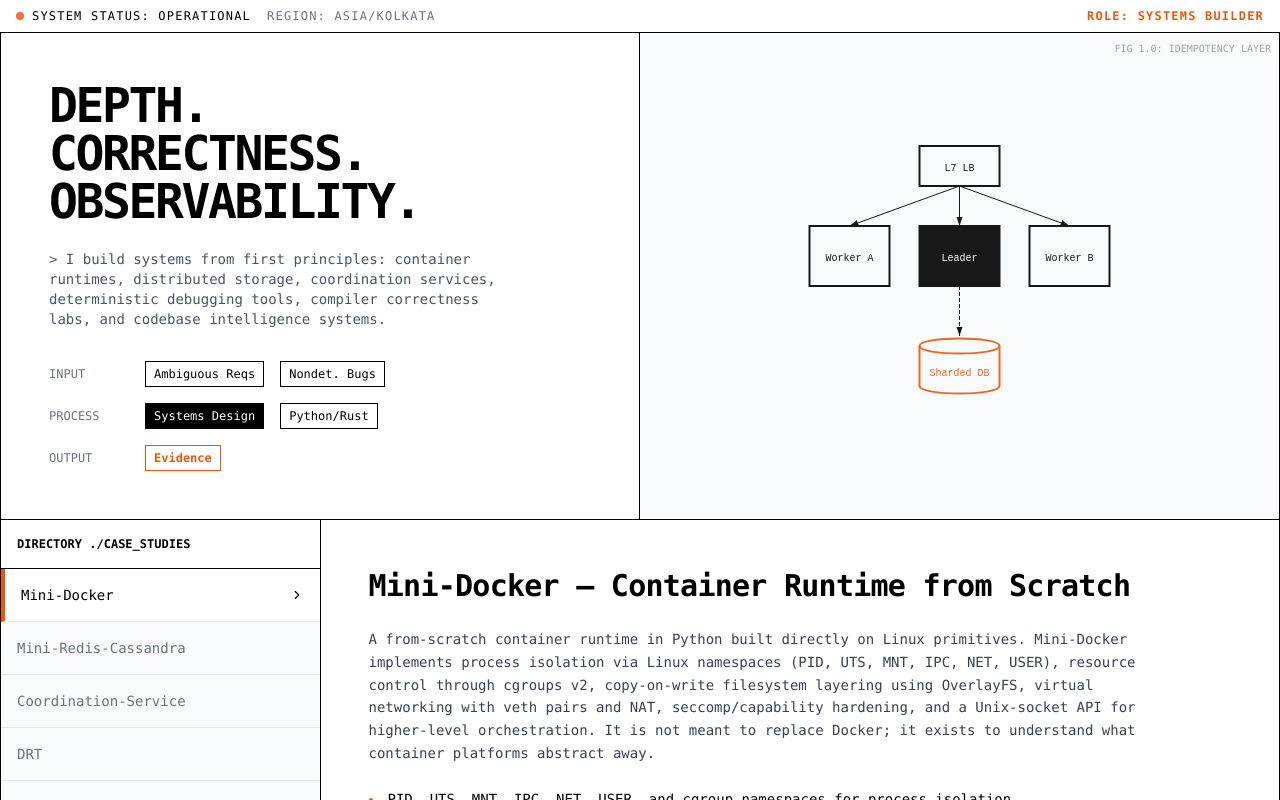
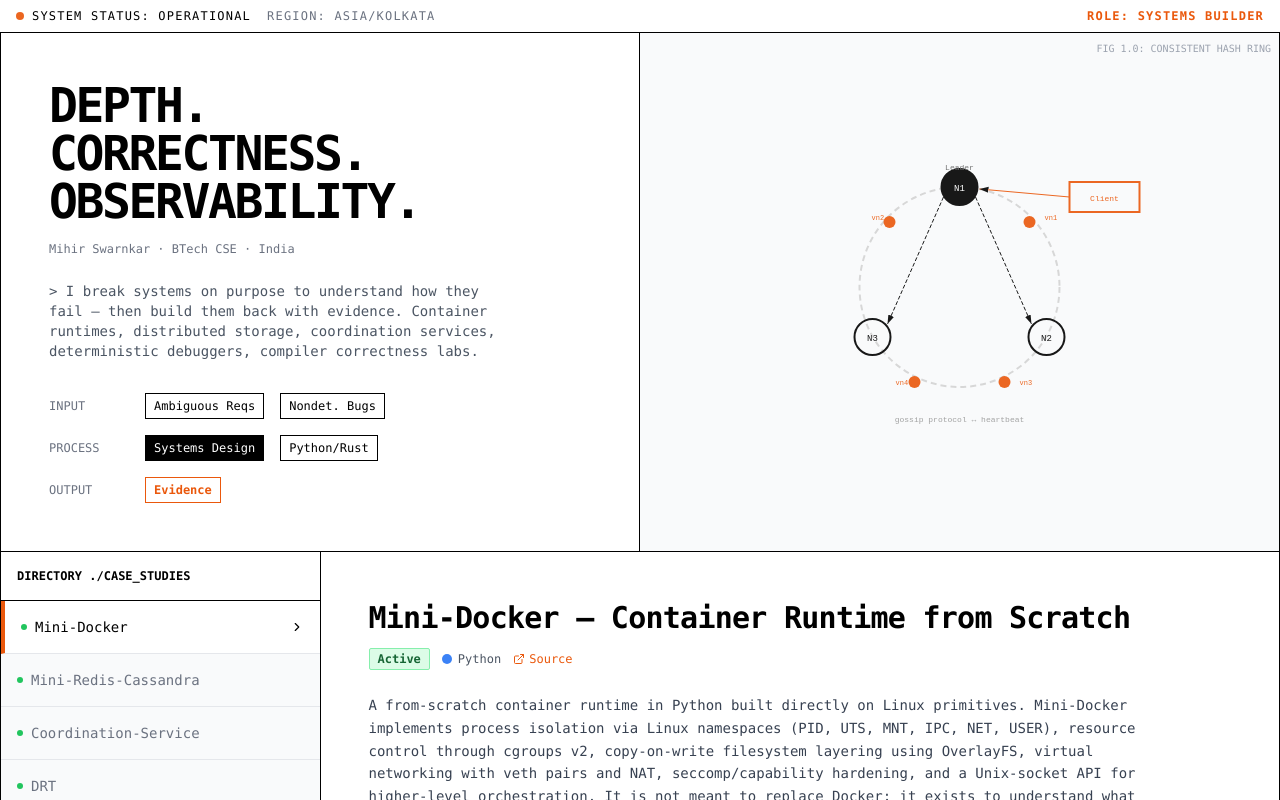
Before and after one commit to Yumekaz/Portfolio, a React (Vite) app: page / in a window 1280 px wide. Shown: the top 800 px of the page. Built offline with nearby package versions, Linux system fonts and the light colour scheme.

Commit message:
feat: add GitHub links, status badges, language tags, bio, hash ring SVG, LinkedIn

```diff
--- a/src/components/CaseStudyViewer.tsx
+++ b/src/components/CaseStudyViewer.tsx
@@ -1,9 +1,25 @@
+import { ExternalLink } from 'lucide-react';
 import projects from '../data/projects';
-import type { FailureNote } from '../data/projects';
+import type { FailureNote, ProjectStatus } from '../data/projects';
 
 interface CaseStudyViewerProps {
   activeSection: string;
 }
+
+/** Colour map for status badges */
+const statusStyles: Record<ProjectStatus, string> = {
+  Active: 'bg-green-100 text-green-800 border-green-300',
+  Shipped: 'bg-blue-100 text-blue-800 border-blue-300',
+  Hackathon: 'bg-purple-100 text-purple-800 border-purple-300',
+};
+
+/** Colour map for language dots */
+const langColors: Record<string, string> = {
+  Python: 'bg-blue-500',
+  Rust: 'bg-orange-700',
+  JavaScript: 'bg-yellow-400',
+  TypeScript: 'bg-blue-600',
+};
 
 /**
  * Renders a single failure/insight note block styled like the original
@@ -33,8 +49,8 @@ function FailureNoteCard({ note }: { note: FailureNote }) {
 
 /**
  * CaseStudyViewer — displays the selected project's case study,
- * including description, technical highlights, and integrated
- * failure/insight notes where they exist.
+ * including description, technical highlights, metadata (language,
+ * status, GitHub link), and integrated failure/insight notes.
  */
 export default function CaseStudyViewer({ activeSection }: CaseStudyViewerProps) {
   const project = projects.find((p) => p.id === activeSection);
@@ -43,9 +59,33 @@ export default function CaseStudyViewer({ activeSection }: CaseStudyViewerProps)
   return (
     <article className="lg:col-span-9 p-8 lg:p-12">
       <div className="max-w-3xl space-y-6">
-        <h2 className="text-3xl font-bold font-mono mb-2 tracking-tight">
-          {project.title}
-        </h2>
+        {/* Title + metadata row */}
+        <div>
+          <h2 className="text-3xl font-bold font-mono mb-3 tracking-tight">
+            {project.title}
+          </h2>
+          <div className="flex flex-wrap items-center gap-3 font-mono text-xs">
+            {/* Status badge */}
+            <span className={`px-2 py-0.5 border rounded-sm font-bold ${statusStyles[project.status]}`}>
+              {project.status}
+            </span>
+            {/* Language dot + label */}
+            <span className="flex items-center gap-1.5 text-gray-600">
+              <span className={`w-2.5 h-2.5 rounded-full ${langColors[project.language] ?? 'bg-gray-400'}`} />
+              {project.language}
+            </span>
+            {/* GitHub link */}
+            <a
+              href={project.githubUrl}
+              target="_blank"
+              rel="noopener noreferrer"
+              className="inline-flex items-center gap-1 text-orange-600 hover:underline"
+            >
+              <ExternalLink size={12} />
+              Source
+            </a>
+          </div>
+        </div>
 
         <p className="font-mono text-sm text-gray-700 leading-relaxed">
           {project.description}
--- a/src/components/Footer.tsx
+++ b/src/components/Footer.tsx
@@ -1,6 +1,5 @@
 /**
  * Footer — dark footer with contact links.
- * "NO TRACKING. NO ANALYTICS." is a nice personal stance.
  */
 export default function Footer() {
   return (
@@ -32,6 +31,17 @@ export default function Footer() {
               </a>
             </div>
             <div className="flex gap-4 items-center">
+              <span className="text-orange-600">linkedin</span>
+              <a
+                href="https://www.linkedin.com/in/mihirswarnkar/"
+                target="_blank"
+                rel="noopener noreferrer"
+                className="hover:underline"
+              >
+                in/mihirswarnkar
+              </a>
+            </div>
+            <div className="flex gap-4 items-center">
               <span className="text-orange-600">resume</span>
               <a href="/Portfolio/resume.pdf" download className="hover:underline">
                 Download PDF
--- a/src/components/HeroSection.tsx
+++ b/src/components/HeroSection.tsx
@@ -1,20 +1,24 @@
 /**
  * HeroSection — the "DEPTH / CORRECTNESS / OBSERVABILITY" intro with
- * the input→process→output flow and an architecture SVG diagram.
+ * the input→process→output flow, a short bio, and an architecture
+ * SVG based on Mini-Redis-Cassandra's actual sharding topology.
  */
 export default function HeroSection() {
   return (
     <section className="grid grid-cols-1 lg:grid-cols-2 border-b border-black">
-      {/* Left column — mantra & I/O flow */}
+      {/* Left column — mantra, bio & I/O flow */}
       <div className="p-8 lg:p-12 flex flex-col justify-between border-b lg:border-b-0 lg:border-r border-black">
         <div>
-          <h1 className="font-mono text-4xl md:text-5xl font-bold tracking-tighter leading-none mb-6">
+          <h1 className="font-mono text-4xl md:text-5xl font-bold tracking-tighter leading-none mb-4">
             DEPTH.<br />CORRECTNESS.<br />OBSERVABILITY.
           </h1>
+          <p className="font-mono text-xs text-gray-500 mb-6 max-w-md">
+            Mihir Swarnkar · BTech CSE · India
+          </p>
           <p className="font-mono text-sm text-gray-600 mb-8 max-w-md">
-            {'>'} I build systems from first principles: container runtimes, distributed
-            storage, coordination services, deterministic debugging tools, compiler
-            correctness labs, and codebase intelligence systems.
+            {'>'} I break systems on purpose to understand how they fail — then
+            build them back with evidence. Container runtimes, distributed storage,
+            coordination services, deterministic debuggers, compiler correctness labs.
           </p>
         </div>
 
@@ -36,10 +40,10 @@ export default function HeroSection() {
         </div>
       </div>
 
-      {/* Right column — architecture diagram */}
+      {/* Right column — architecture diagram (Mini-Redis-Cassandra topology) */}
       <div className="bg-gray-50 p-8 flex items-center justify-center relative overflow-hidden">
         <div className="absolute top-2 right-2 font-mono text-[10px] text-gray-400">
-          FIG 1.0: IDEMPOTENCY LAYER
+          FIG 1.0: CONSISTENT HASH RING
         </div>
         <svg viewBox="0 0 400 300" className="w-full h-full max-h-[300px] opacity-90">
           <defs>
@@ -48,30 +52,41 @@ export default function HeroSection() {
             </marker>
           </defs>
 
-          {/* Load Balancer */}
-          <rect x="160" y="20" width="80" height="40" fill="none" stroke="#000" strokeWidth="2" />
-          <text x="200" y="45" textAnchor="middle" fontFamily="monospace" fontSize="10">L7 LB</text>
+          {/* Hash ring */}
+          <circle cx="200" cy="145" r="100" fill="none" stroke="#d4d4d4" strokeWidth="2" strokeDasharray="6 4" />
 
-          {/* Services */}
-          <rect x="50" y="100" width="80" height="60" fill="none" stroke="#000" strokeWidth="2" />
-          <text x="90" y="135" textAnchor="middle" fontFamily="monospace" fontSize="10">Worker A</text>
+          {/* Nodes on ring */}
+          <circle cx="200" cy="45" r="18" fill="#000" stroke="#000" strokeWidth="2" />
+          <text x="200" y="49" textAnchor="middle" fontFamily="monospace" fontSize="9" fill="#fff">N1</text>
+          <text x="200" y="28" textAnchor="middle" fontFamily="monospace" fontSize="8" fill="#666">Leader</text>
 
-          <rect x="160" y="100" width="80" height="60" fill="#000" stroke="#000" strokeWidth="2" />
-          <text x="200" y="135" textAnchor="middle" fontFamily="monospace" fontSize="10" fill="#fff">Leader</text>
+          <circle cx="287" cy="195" r="18" fill="none" stroke="#000" strokeWidth="2" />
+          <text x="287" y="199" textAnchor="middle" fontFamily="monospace" fontSize="9">N2</text>
 
-          <rect x="270" y="100" width="80" height="60" fill="none" stroke="#000" strokeWidth="2" />
-          <text x="310" y="135" textAnchor="middle" fontFamily="monospace" fontSize="10">Worker B</text>
+          <circle cx="113" cy="195" r="18" fill="none" stroke="#000" strokeWidth="2" />
+          <text x="113" y="199" textAnchor="middle" fontFamily="monospace" fontSize="9">N3</text>
 
-          {/* Database */}
-          <path d="M160,220 C160,210 240,210 240,220 L240,260 C240,270 160,270 160,260 Z" fill="none" stroke="#ea580c" strokeWidth="2" />
-          <path d="M160,220 C160,230 240,230 240,220" fill="none" stroke="#ea580c" strokeWidth="2" />
-          <text x="200" y="250" textAnchor="middle" fontFamily="monospace" fontSize="10" fill="#ea580c">Sharded DB</text>
+          {/* Virtual nodes (smaller) */}
+          <circle cx="270" cy="80" r="6" fill="#ea580c" />
+          <text x="285" y="78" fontFamily="monospace" fontSize="7" fill="#ea580c">vn1</text>
+          <circle cx="130" cy="80" r="6" fill="#ea580c" />
+          <text x="112" y="78" fontFamily="monospace" fontSize="7" fill="#ea580c">vn2</text>
+          <circle cx="245" cy="240" r="6" fill="#ea580c" />
+          <text x="260" y="243" fontFamily="monospace" fontSize="7" fill="#ea580c">vn3</text>
+          <circle cx="155" cy="240" r="6" fill="#ea580c" />
+          <text x="136" y="243" fontFamily="monospace" fontSize="7" fill="#ea580c">vn4</text>
 
-          {/* Connections */}
-          <line x1="200" y1="60" x2="200" y2="100" stroke="#000" strokeWidth="1" markerEnd="url(#arrow)" />
-          <line x1="200" y1="60" x2="90" y2="100" stroke="#000" strokeWidth="1" markerEnd="url(#arrow)" />
-          <line x1="200" y1="60" x2="310" y2="100" stroke="#000" strokeWidth="1" markerEnd="url(#arrow)" />
-          <line x1="200" y1="160" x2="200" y2="210" stroke="#000" strokeWidth="1" strokeDasharray="4 2" markerEnd="url(#arrow)" />
+          {/* Replication arrows */}
+          <line x1="216" y1="55" x2="272" y2="182" stroke="#000" strokeWidth="1" strokeDasharray="4 2" markerEnd="url(#arrow)" />
+          <line x1="184" y1="55" x2="128" y2="182" stroke="#000" strokeWidth="1" strokeDasharray="4 2" markerEnd="url(#arrow)" />
+
+          {/* Client */}
+          <rect x="310" y="40" width="70" height="30" fill="none" stroke="#ea580c" strokeWidth="2" />
+          <text x="345" y="59" textAnchor="middle" fontFamily="monospace" fontSize="8" fill="#ea580c">Client</text>
+          <line x1="310" y1="55" x2="220" y2="47" stroke="#ea580c" strokeWidth="1" markerEnd="url(#arrow)" />
+
+          {/* Gossip label */}
+          <text x="200" y="280" textAnchor="middle" fontFamily="monospace" fontSize="8" fill="#999">gossip protocol ↔ heartbeat</text>
         </svg>
       </div>
     </section>
--- a/src/components/Sidebar.tsx
+++ b/src/components/Sidebar.tsx
@@ -1,11 +1,18 @@
 import { ChevronRight } from 'lucide-react';
 import projects from '../data/projects';
+import type { ProjectStatus } from '../data/projects';
 import KernelLog from './KernelLog';
 
 interface SidebarProps {
   activeSection: string;
   onSelect: (id: string) => void;
 }
+
+const statusDot: Record<ProjectStatus, string> = {
+  Active: 'bg-green-500',
+  Shipped: 'bg-blue-500',
+  Hackathon: 'bg-purple-500',
+};
 
 /**
  * Sidebar — project navigation list styled as a file‑directory browser.
@@ -28,7 +35,10 @@ export default function Sidebar({ activeSection, onSelect }: SidebarProps) {
                 : 'text-gray-500'
             }`}
           >
-            <span>{project.name}</span>
+            <span className="flex items-center gap-2">
+              <span className={`w-1.5 h-1.5 rounded-full ${statusDot[project.status]}`} />
+              {project.name}
+            </span>
             {activeSection === project.id && <ChevronRight size={14} />}
           </button>
         ))}
--- a/src/data/projects.ts
+++ b/src/data/projects.ts
@@ -1,7 +1,7 @@
 // ---------------------------------------------------------------------------
 // Project data — all 8 systems projects with descriptions, technical
-// highlights, and (where applicable) failure notes from the original
-// engineering notes section.
+// highlights, failure notes, metadata (language, status, GitHub URL),
+// sourced from https://github.com/Yumekaz
 // ---------------------------------------------------------------------------
 
 export interface FailureNote {
@@ -12,6 +12,8 @@ export interface FailureNote {
   insightLabel?: string;
 }
 
+export type ProjectStatus = 'Active' | 'Shipped' | 'Hackathon';
+
 export interface Project {
   id: string;
   name: string;
@@ -19,6 +21,9 @@ export interface Project {
   description: string;
   highlights: string[];
   failureNotes?: FailureNote[];
+  githubUrl: string;
+  language: string;
+  status: ProjectStatus;
 }
 
 const projects: Project[] = [
@@ -53,6 +58,9 @@ const projects: Project[] = [
         insightLabel: 'Constraint',
       },
     ],
+    githubUrl: 'https://github.com/Yumekaz/Mini-Docker',
+    language: 'Python',
+    status: 'Active',
   },
   {
     id: 'miniRedis',
@@ -92,6 +100,9 @@ const projects: Project[] = [
           'around, not optimized away.',
       },
     ],
+    githubUrl: 'https://github.com/Yumekaz/Mini-Redis-Cassandra',
+    language: 'Python',
+    status: 'Active',
   },
   {
     id: 'coordination',
@@ -109,6 +120,9 @@ const projects: Project[] = [
       'Causal history to trace incident chains and recovery sequences',
       'Real‑time control‑plane visibility instead of post‑mortem logs',
     ],
+    githubUrl: 'https://github.com/Yumekaz/Coordination-service',
+    language: 'Python',
+    status: 'Active',
   },
   {
     id: 'drt',
@@ -127,6 +141,9 @@ const projects: Project[] = [
       'Failure bundles and trace reports for analysis',
       'Designed to turn flaky concurrency bugs into reproducible cases',
     ],
+    githubUrl: 'https://github.com/Yumekaz/DRT',
+    language: 'Python',
+    status: 'Active',
   },
   {
     id: 'qydrel',
@@ -146,6 +163,9 @@ const projects: Project[] = [
       'Fuzzing and shrinking to find minimal failing programs',
       'Trace replay and regression corpus generation',
     ],
+    githubUrl: 'https://github.com/Yumekaz/Qydrel',
+    language: 'Rust',
+    status: 'Active',
   },
   {
     id: 'orbits',
@@ -164,6 +184,9 @@ const projects: Project[] = [
       'Language coverage analysis and dead‑code confidence scoring',
       'Visual exploration and interactive visualizer',
     ],
+    githubUrl: 'https://github.com/Yumekaz/Orbits',
+    language: 'Python',
+    status: 'Active',
   },
   {
     id: 'wasmForge',
@@ -174,14 +197,16 @@ const projects: Project[] = [
       'JavaScript/TypeScript, SQLite, and PostgreSQL‑style workflows inside the browser. ' +
       'It runs code locally using WebAssembly and browser workers, uses local‑first ' +
       'storage through browser‑side persistence, and supports offline‑first experimentation ' +
-      'without depending on a remote runtime. This hackathon product reflects an ' +
-      'interest in local‑first developer infrastructure and browser‑based compute.',
+      'without depending on a remote runtime.',
     highlights: [
       'Runs Python and JS/TS with Pyodide and WebAssembly',
       'Embedded SQLite and PostgreSQL‑like workflows in the browser',
       'Local‑first storage and offline‑first design',
       'Notebook‑style environment for experimentation',
     ],
+    githubUrl: 'https://github.com/Yumekaz/WasmForge',
+    language: 'JavaScript',
+    status: 'Hackathon',
   },
   {
     id: 'autoforge',
@@ -199,6 +224,9 @@ const projects: Project[] = [
       'Separation of generation, review, and audit roles',
       'Deterministic validation stages and evidence of correctness',
     ],
+    githubUrl: 'https://github.com/Yumekaz/AUTOFORGE',
+    language: 'Python',
+    status: 'Hackathon',
   },
 ];
 
```
